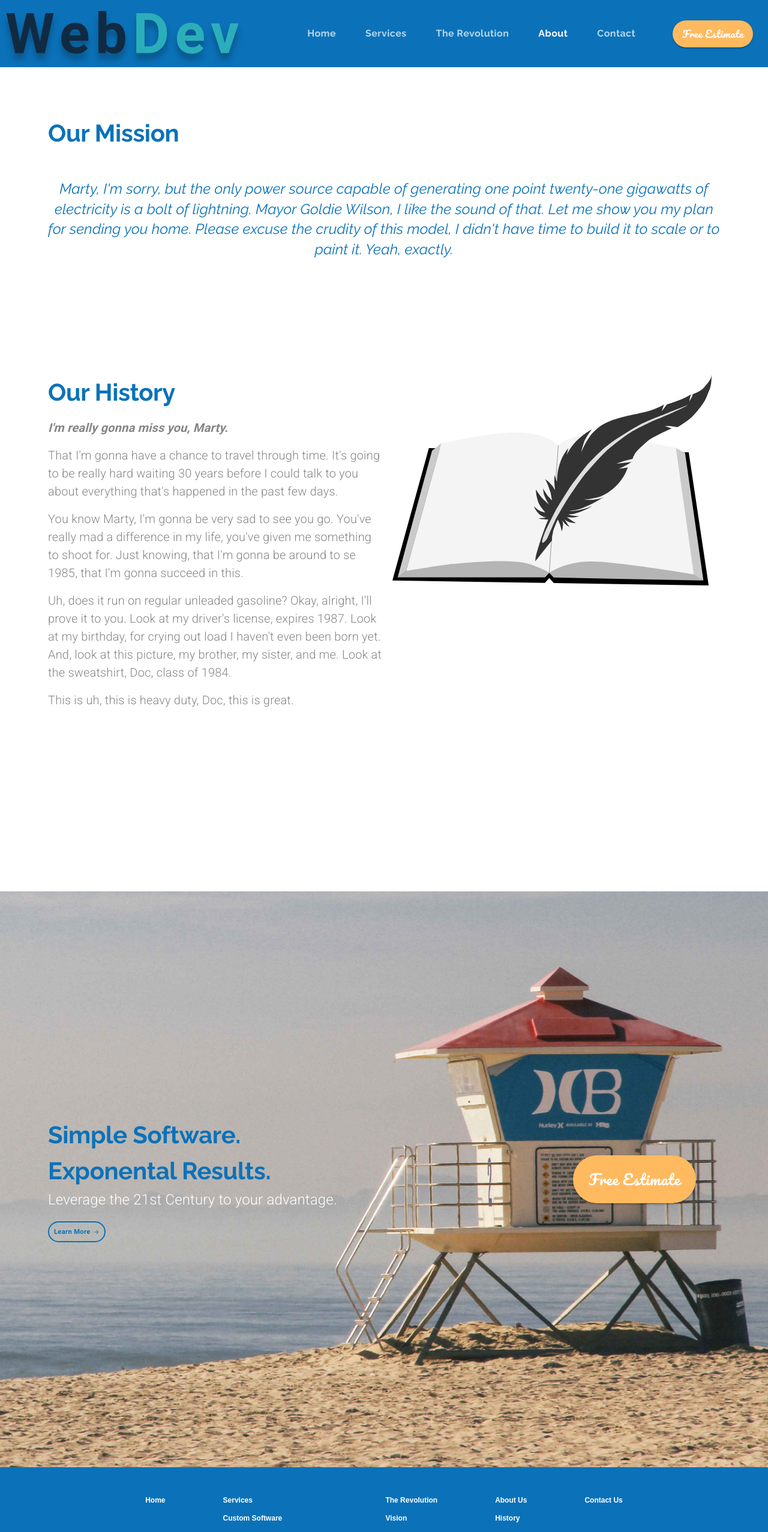
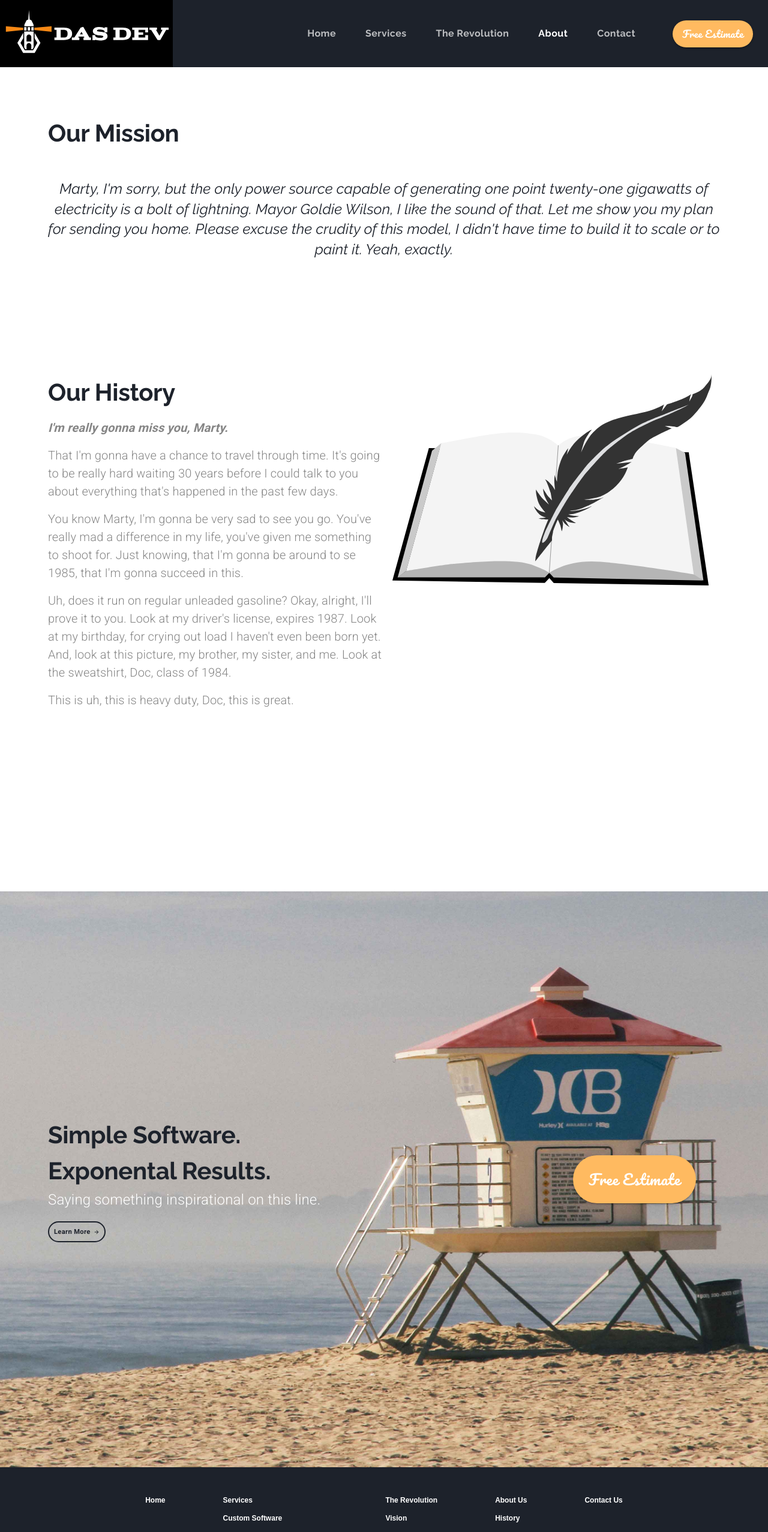
Before and after one commit to onTheDL/das-nextJS, a Next.js app: page /about in a window 1280 px wide. Shown: the top 2554 px of the page at 60% size. Built offline with nearby package versions, Linux system fonts and the light colour scheme.

Commit message:
Revamp color scheme.

```diff
--- a/pages/estimate.js
+++ b/pages/estimate.js
@@ -794,7 +794,7 @@ export default function Estimate({ setValue, setSelectedIndex }) {
           </Typography>
         </Grid>
 
-        <Grid
+        {/* <Grid
           item
           style={{
             marginRight: matchesMD ? 0 : "10em",
@@ -803,7 +803,7 @@ export default function Estimate({ setValue, setSelectedIndex }) {
           }}
         >
           <Lottie options={defaultOptions} height="100%" width="100%" />
-        </Grid>
+        </Grid> */}
       </Grid>
 
       {/*----- WHICH SERVICES SECTION-----*/}
--- a/src/ui/CallToAction.js
+++ b/src/ui/CallToAction.js
@@ -76,7 +76,7 @@ export default function CallToAction({ setValue, setSelectedIndex }) {
               Simple Software. <br /> Exponental Results.
             </Typography>
             <Typography variant="subtitle2" style={{ fontSize: "1.5rem" }}>
-              Leverage the 21st Century to your advantage.
+              Saying something inspirational on this line.
             </Typography>
             <Grid container item justify={matchesSM ? "center" : "undefined"}>
               <Button
--- a/src/ui/Header.js
+++ b/src/ui/Header.js
@@ -355,7 +355,7 @@ export default function Header({
               disableRipple
             >
               <img
-                src="/assets/webdev-logo.svg"
+                src="/assets/dasLogo2.svg"
                 alt="company logo"
                 className={classes.logo}
               />
--- a/src/ui/Theme.js
+++ b/src/ui/Theme.js
@@ -1,6 +1,9 @@
 import { createMuiTheme } from '@material-ui/core/styles';
 
-const dasBlue = '#0B72B9'
+// const dasBlue = '#0B72B9'
+// const dasBlue = '#05436F'
+// const dasBlue = '#000000'
+const dasBlue = '#1D222B'
 const dasOrange = '#FFBA60'
 const dasGrey = '#868686'
 
```
Also changed, not shown: public/assets/dasLogo2.svg (added), public/assets/dasLogoOnly.jpg (added).
